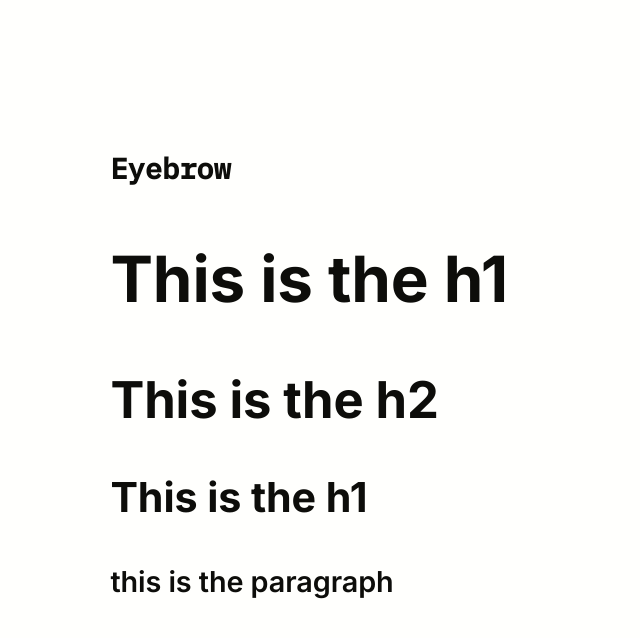
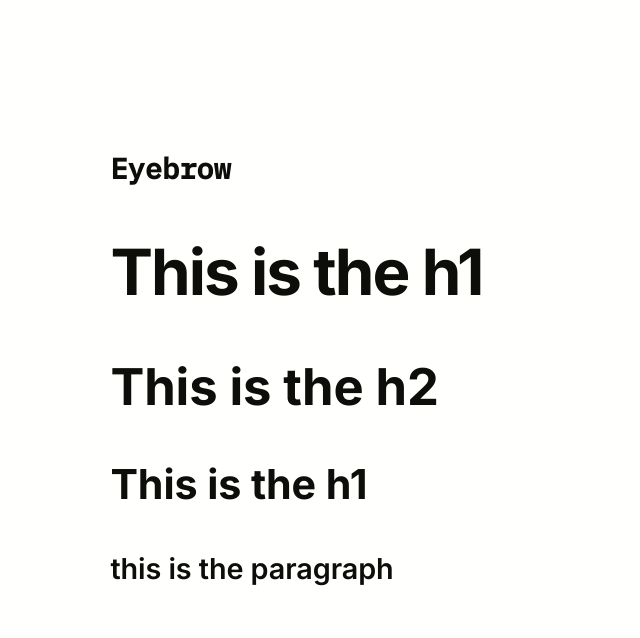
Before and after one commit to krlmnz/krlmnz, a Jekyll site: the page index.html, which Jekyll copies as it is, in a window 1280 px wide. Shown: the top 638 px of the page, without its empty margins (0-640 px from the left). Built offline with Jekyll 4.4.1, drawn with Linux system fonts in a browser that asks for light colours.

Commit message:
Update index.html

```diff
--- a/index.html
+++ b/index.html
@@ -140,12 +140,8 @@ h1, h2, h3 {font-family: 'Inter', sans-serif;}
 h4 {font-family: 'IBM Plex Mono', monospace;}
 
 
-h4 {font-size: calc(16px + 1vw);}
-h3 {font-size: calc(28.43px + 1vw);}
-h2 {font-size: calc(37.90px + 1vw);}
-h1 {font-size: calc(50.90px + 1vw);}
 
-/*
+
 h1 {
   font-size: var(--font-size-h1);
   letter-spacing: -0.03em;
@@ -155,7 +151,7 @@ h1 {
 
 h2 {font-size: var(--font-size-h2);}
 h3 {font-size: var(--font-size-h3);}
-*/
+
 
 .outer {
 
```
